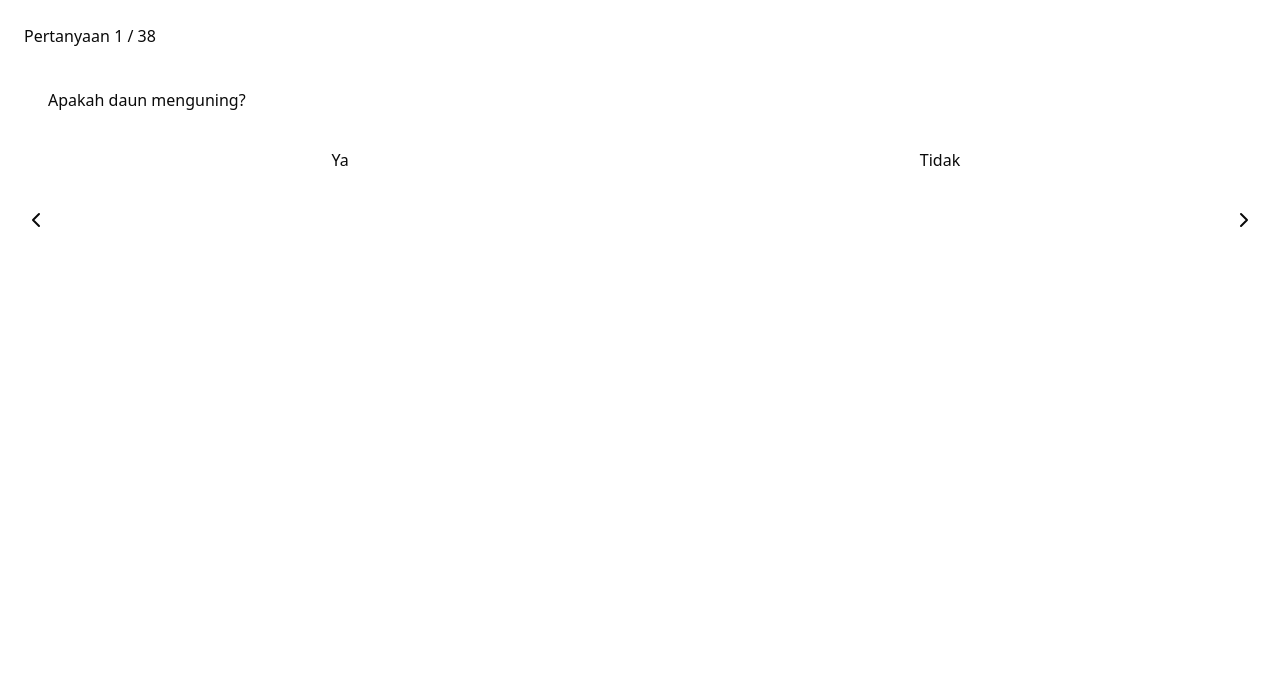
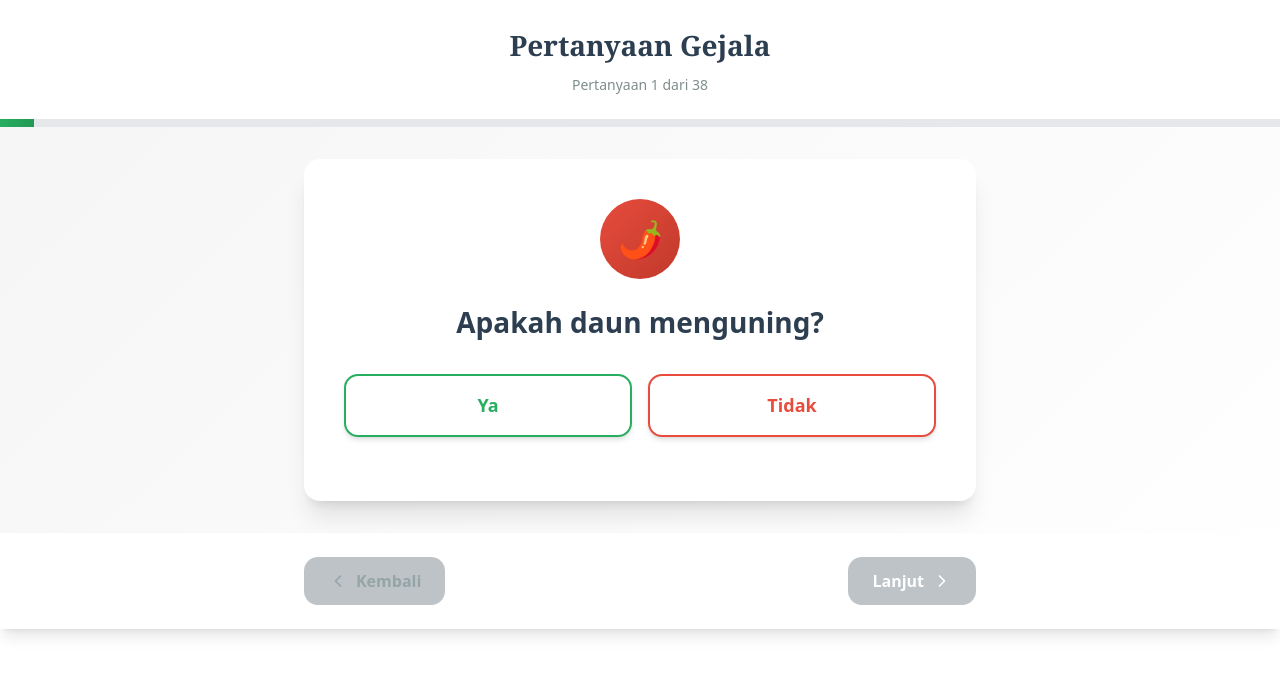
Before and after one commit to 0061Febriana/ChiliCare, a React (Vite) app: page / in a window 1280 px wide. Both pictures are taken after a click on the button "Mulai Diagnosa". Shown: the top 674 px of the page. Built offline with nearby package versions, Linux system fonts and the light colour scheme.

Commit message:
update fitur

```diff
--- a/src/components/DiagnosisPage.tsx
+++ b/src/components/DiagnosisPage.tsx
@@ -1,245 +1,302 @@
 import { motion, AnimatePresence } from "motion/react";
 import { useState } from "react";
-import { ChevronLeft, ChevronRight } from "lucide-react";
+import { ChevronLeft, ChevronRight, CheckCircle } from "lucide-react";
 
-/* =====================
-   INTERFACE
-===================== */
-export interface DiagnosisResult {
-  answers: Record<string, boolean>;
-  diagnosis: DiseaseResult[];
-  bestDisease: DiseaseResult | null;
+interface DiagnosisPageProps {
+  onNavigateToResult: (results: DiagnosisResults) => void;
 }
 
-interface DiseaseResult {
-  name: string;
-  score: number;
-  solution: string[];
+export interface DiagnosisResults {
+  answers: Record<string, boolean>;
 }
 
-interface DiagnosisPageProps {
-  onNavigateToResult: (result: DiagnosisResult) => void;
-}
-
-/* =====================
-   GEJALA
-===================== */
-const symptomMap: Record<string, string> = {
-  G01: "Apakah daun menguning?",
-  G02: "Apakah daun keriting?",
-  G03: "Apakah daun bercak coklat?",
-  G04: "Apakah daun layu walau tanah basah?",
-  G05: "Apakah daun layu pada tanaman muda?",
-  G06: "Apakah daun rontok?",
-  G07: "Apakah daun kecil dan menggulung ke atas?",
-  G08: "Apakah tulang daun menebal dan berwarna kuning?",
-  G09: "Apakah batang busuk?",
-  G10: "Apakah batang mengering di bagian bawah?",
-  G11: "Apakah batang terdapat garis hitam atau coklat?",
-  G12: "Apakah batang layu mendadak?",
-  G13: "Apakah terdapat lendir putih susu pada batang dan akar?",
-  G14: "Apakah buah gugur sebelum matang?",
-  G15: "Apakah buah keriput atau kerdil?",
-  G16: "Apakah buah bercak coklat kehitaman?",
-  G17: "Apakah buah mengkerut dan mengering?",
-  G18: "Apakah buah terlihat layu?",
-  G19: "Apakah bunga dan buah rontok?",
-  G20: "Apakah pertumbuhan terhambat?",
-  G21: "Apakah tanaman kerdil?",
-  G22: "Apakah akar membusuk?",
-  G23: "Apakah akar berwarna coklat kehitaman?",
-  G24: "Apakah akar tidak berkembang normal?",
-  G25: "Apakah tanah terlalu lembab?",
-  G26: "Apakah drainase buruk?",
-  G27: "Apakah tanah terlalu becek?",
-  G28: "Apakah tanah gembur tapi banyak kutu kebul?",
-  G29: "Apakah banyak sisa buah busuk di tanah?",
-  G30: "Apakah jarak tanam terlalu rapat?",
-  G31: "Apakah intensitas hujan tinggi?",
-  G32: "Apakah kurang sinar matahari?",
-  G33: "Apakah tidak ada pengendalian hama?",
-  G34: "Apakah tidak dilakukan penggemburan?",
-  G35: "Apakah kebersihan lahan kurang?",
-  G36: "Apakah jarang disemprot insektisida nabati?",
-  G37: "Apakah tanaman kekurangan kalsium?",
-  G38: "Apakah kualitas bibit rendah?",
-};
-
-const questions = Object.values(symptomMap);
-
-/* =====================
-   RULE PENYAKIT
-===================== */
-const diseaseRules = [
-  {
-    name: "Layu Fusarium",
-    symptoms: ["G04", "G11", "G20", "G24", "G25", "G26"],
-    solution: [
-      "Gunakan benih tahan fusarium",
-      "Perbaiki drainase tanah",
-      "Cabut dan musnahkan tanaman terinfeksi",
-      "Rotasi tanaman",
-      "Gunakan Trichoderma",
-    ],
-  },
-  {
-    name: "Busuk Batang",
-    symptoms: ["G09", "G12", "G18", "G27", "G31", "G37"],
-    solution: [
-      "Hindari penyiraman berlebih",
-      "Gunakan mulsa plastik",
-      "Semprot pupuk kalsium",
-      "Perbaiki drainase lahan",
-    ],
-  },
-  {
-    name: "Bercak Daun",
-    symptoms: ["G03", "G06", "G32", "G33"],
-    solution: [
-      "Pangkas daun bawah",
-      "Jaga kebersihan lahan",
-      "Gunakan fungisida kontak",
-      "Hindari jarak tanam rapat",
-    ],
-  },
-  {
-    name: "Daun Kerdil",
-    symptoms: ["G02", "G01", "G15", "G20", "G28", "G36"],
-    solution: [
-      "Kendalikan kutu kebul",
-      "Tanam varietas tahan virus",
-      "Cabut tanaman terinfeksi berat",
-      "Bersihkan gulma",
-    ],
-  },
-  {
-    name: "Busuk Akar / Rebah Semai",
-    symptoms: ["G10", "G22", "G23", "G25", "G29", "G34", "G38"],
-    solution: [
-      "Gunakan media tanam steril",
-      "Jangan menyiram berlebihan",
-      "Tambahkan Trichoderma",
-      "Jaga aerasi tanah",
-    ],
-  },
-  {
-    name: "Antraknosa (Patek)",
-    symptoms: ["G14", "G16", "G17", "G25", "G30", "G36"],
-    solution: [
-      "Panen tepat waktu",
-      "Semprot fungisida preventif",
-      "Gunakan varietas tahan",
-      "Jaga kebersihan lahan",
-    ],
-  },
-  {
-    name: "Virus Kuning / Gemini",
-    symptoms: ["G01", "G07", "G08", "G19", "G21"],
-    solution: [
-      "Kendalikan serangga vektor",
-      "Gunakan benih sehat",
-      "Sanitasi lahan",
-      "Musnahkan tanaman terinfeksi",
-    ],
-  },
-  {
-    name: "Layu Bakteri",
-    symptoms: ["G05", "G09", "G13", "G22"],
-    solution: [
-      "Gunakan agens hayati",
-      "Semprot bakterisida",
-      "Musnahkan tanaman terinfeksi",
-      "Rotasi tanaman",
-    ],
-  },
+// All symptoms combined into one array for forward chaining
+const allSymptoms = [
+  "Apakah daun menguning?",
+  "Apakah daun keriting?",
+  "Apakah daun bercak coklat?",
+  "Apakah daun layu walau tanah basah?",
+  "Apakah daun layu pada tanaman muda?",
+  "Apakah daun rontok?",
+  "Apakah daun kecil dan menggulung ke atas?",
+  "Apakah tulang daun menebal dan berwarna kuning?",
+  "Apakah batang busuk?",
+  "Apakah batang mengering di bagian bawah?",
+  "Apakah batang terdapat garis hitam atau coklat?",
+  "Apakah batang layu mendadak?",
+  "Apakah terdapat lendir putih susu pada batang dan akar?",
+  "Apakah buah gugur sebelum matang?",
+  "Apakah buah keriput atau kerdil?",
+  "Apakah buah bercak coklat kehitaman?",
+  "Apakah buah mengkerut dan mengering?",
+  "Apakah buah terlihat layu ?",
+  "Apakah bunga dan buah rontok?",
+  "Apakah pertumbuhan terhambat?",
+  "Apakah tanaman kerdil?",
+  "Apakah akar membusuk?",
+  "Apakah akar berwarna coklat kehitaman?",
+  "Apakah akar tidak berkembang normal?",
+  "Apakah tanah terlalu lembab?",
+  "Apakah drainase buruk?",
+  "Apakah tanah terlalu becek?",
+  "Apakah tanah gembur tapi banyak kutu kebul?",
+  "Apakah banyak sisa buah busuk di tanah?",
+  "Apakah jarak tanam terlalu rapat?",
+  "Apakah intensitas hujan tinggi?",
+  "Apakah kurang sinar matahari?",
+  "Apakah tidak ada pengendalian hama?",
+  "Apakah tidak dilakukan penggemburan?",
+  "Apakah kebersihan lahan kurang?",
+  "Apakah jarang disemprot insektisida nabati?",
+  "Apakah tanaman kekurangan kalsium",
+  "Apakah kualitas bibit rendah?",
 ];
 
-/* =====================
-   KOMPONEN
-===================== */
 export default function DiagnosisPage({
   onNavigateToResult,
 }: DiagnosisPageProps) {
-  const [index, setIndex] = useState(0);
+  const [currentQuestionIndex, setCurrentQuestionIndex] = useState(0);
   const [answers, setAnswers] = useState<Record<string, boolean>>({});
+  const [direction, setDirection] = useState(1); // 1 for forward, -1 for backward
 
-  const currentQuestion = questions[index];
-  const isLast = index === questions.length - 1;
+  const currentQuestion = allSymptoms[currentQuestionIndex];
+  const totalQuestions = allSymptoms.length;
+  const progress = ((currentQuestionIndex + 1) / totalQuestions) * 100;
+  const isLastQuestion = currentQuestionIndex === totalQuestions - 1;
+  const isFirstQuestion = currentQuestionIndex === 0;
 
-  const answer = (value: boolean) => {
-    setAnswers({ ...answers, [currentQuestion]: value });
+  const handleAnswer = (answer: boolean) => {
+    setAnswers((prev) => ({
+      ...prev,
+      [currentQuestion]: answer,
+    }));
+
+    // Auto-advance after answering (optional, can be removed if you want manual navigation)
+    setTimeout(() => {
+      if (!isLastQuestion) {
+        handleNext();
+      }
+    }, 300);
   };
 
-  const finish = () => {
-    const diagnosis = diseaseRules
-      .map((d) => {
-        let score = 0;
-        d.symptoms.forEach((code) => {
-          const q = symptomMap[code];
-          if (answers[q]) score++;
-        });
-        return { name: d.name, score, solution: d.solution };
-      })
-      .sort((a, b) => b.score - a.score);
-
-    onNavigateToResult({
-      answers,
-      diagnosis,
-      bestDisease: diagnosis[0]?.score > 0 ? diagnosis[0] : null,
-    });
+  const handleNext = () => {
+    if (currentQuestionIndex < totalQuestions - 1) {
+      setDirection(1);
+      setCurrentQuestionIndex((prev) => prev + 1);
+    }
   };
 
+  const handleBack = () => {
+    if (currentQuestionIndex > 0) {
+      setDirection(-1);
+      setCurrentQuestionIndex((prev) => prev - 1);
+    }
+  };
+
+  const handleFinish = () => {
+    onNavigateToResult({ answers });
+  };
+
+  const currentAnswer = answers[currentQuestion];
+
   return (
-    <div className="p-6 max-w-xl mx-auto">
-      <h2 className="text-xl font-bold mb-4">
-        Pertanyaan {index + 1} / {questions.length}
+    <motion.div
+      initial={{ opacity: 0 }}
+      animate={{ opacity: 1 }}
+      transition={{ duration: 0.4 }}
+      className="size-full flex flex-col"
+      style={{
+        background: "linear-gradient(135deg, #F5F5F5 0%, #FFFFFF 100%)",
+      }}
+    >
+      {/* Header */}
+      <div
+        className="p-4 sm:p-6 text-center shadow-sm"
+        style={{ backgroundColor: "#FFFFFF" }}
+      >
+        <h1
+          className="mb-2"
+          style={{
+            fontFamily: "Georgia, serif",
+            color: "#2C3E50",
+            fontSize: "clamp(1.25rem, 4vw, 1.75rem)",
+            fontWeight: "bold",
+          }}
+        >
+          Pertanyaan Gejala
+        </h1>
+        <p style={{ color: "#7F8C8D", fontSize: "0.875rem" }}>
+          Pertanyaan {currentQuestionIndex + 1} dari {totalQuestions}
+        </p>
+      </div>
+
+      {/* Progress Bar */}
+      <div className="w-full bg-gray-200 h-2">
+        <motion.div
+          initial={{ width: 0 }}
+          animate={{ width: `${progress}%` }}
+          transition={{ duration: 0.3 }}
+          className="h-full"
+          style={{
+            background: "linear-gradient(90deg, #27AE60 0%, #229954 100%)",
+          }}
+        />
+      </div>
+
+      {/* Question Card */}
+      <div className="flex-1 flex items-center justify-center p-4 sm:p-6 md:p-8">
+        <div className="w-full max-w-2xl">
+          <AnimatePresence mode="wait" custom={direction}>
+            <motion.div
+              key={currentQuestionIndex}
+              custom={direction}
+              initial={{ opacity: 0, x: direction * 50 }}
+              animate={{ opacity: 1, x: 0 }}
+              exit={{ opacity: 0, x: direction * -50 }}
+              transition={{ duration: 0.3 }}
+              className="bg-white rounded-2xl shadow-xl p-6 sm:p-8 md:p-10"
+            >
+              {/* Question Icon */}
+              <div className="flex justify-center mb-6">
+                <div
+                  className="w-16 h-16 sm:w-20 sm:h-20 rounded-full flex items-center justify-center"
+                  style={{
+                    background:
+                      "linear-gradient(135deg, #E74C3C 0%, #C0392B 100%)",
+                  }}
+                >
+                  <span className="text-3xl sm:text-4xl">🌶️</span>
+                </div>
+              </div>
+
+              {/* Question Text */}
+              <h2
+                className="text-center mb-8"
+                style={{
+                  color: "#2C3E50",
+                  fontSize: "clamp(1.25rem, 4vw, 1.75rem)",
+                  fontWeight: "600",
+                  lineHeight: "1.4",
+                }}
+              >
+                {currentQuestion}
               </h2>
 
-      <AnimatePresence mode="wait">
-        <motion.div
-          key={index}
-          initial={{ opacity: 0, x: 40 }}
-          animate={{ opacity: 1, x: 0 }}
-          exit={{ opacity: 0, x: -40 }}
-          className="bg-white shadow rounded-xl p-6"
+              {/* Answer Buttons */}
+              <div className="flex gap-4 justify-center mb-6">
+                <motion.button
+                  whileHover={{ scale: 1.05 }}
+                  whileTap={{ scale: 0.95 }}
+                  onClick={() => handleAnswer(true)}
+                  className="flex-1 max-w-xs py-4 px-6 rounded-xl transition-all shadow-md"
+                  style={{
+                    background:
+                      currentAnswer === true
+                        ? "linear-gradient(135deg, #27AE60 0%, #229954 100%)"
+                        : "#FFFFFF",
+                    color: currentAnswer === true ? "#FFFFFF" : "#27AE60",
+                    border: `2px solid ${
+                      currentAnswer === true ? "#27AE60" : "#27AE60"
+                    }`,
+                    fontWeight: "600",
+                    fontSize: "1.125rem",
+                  }}
                 >
-          <p className="text-lg font-medium mb-6">{currentQuestion}</p>
+                  {currentAnswer === true && (
+                    <CheckCircle className="inline mr-2" size={20} />
+                  )}
+                  Ya
+                </motion.button>
 
-          <div className="flex gap-4">
-            <button
-              onClick={() => answer(true)}
-              className="flex-1 py-3 rounded-xl bg-green-600 text-white"
+                <motion.button
+                  whileHover={{ scale: 1.05 }}
+                  whileTap={{ scale: 0.95 }}
+                  onClick={() => handleAnswer(false)}
+                  className="flex-1 max-w-xs py-4 px-6 rounded-xl transition-all shadow-md"
+                  style={{
+                    background:
+                      currentAnswer === false
+                        ? "linear-gradient(135deg, #E74C3C 0%, #C0392B 100%)"
+                        : "#FFFFFF",
+                    color: currentAnswer === false ? "#FFFFFF" : "#E74C3C",
+                    border: `2px solid ${
+                      currentAnswer === false ? "#E74C3C" : "#E74C3C"
+                    }`,
+                    fontWeight: "600",
+                    fontSize: "1.125rem",
+                  }}
                 >
-              Ya
-            </button>
-            <button
-              onClick={() => answer(false)}
-              className="flex-1 py-3 rounded-xl bg-red-600 text-white"
-            >
+                  {currentAnswer === false && (
+                    <CheckCircle className="inline mr-2" size={20} />
+                  )}
                   Tidak
-            </button>
+                </motion.button>
               </div>
             </motion.div>
           </AnimatePresence>
+        </div>
+      </div>
 
-      <div className="flex justify-between mt-6">
-        <button disabled={index === 0} onClick={() => setIndex(index - 1)}>
-          <ChevronLeft />
+      {/* Navigation Buttons */}
+      <div className="p-4 sm:p-6 bg-white shadow-lg">
+        <div className="max-w-2xl mx-auto flex justify-between gap-4">
+          <button
+            onClick={handleBack}
+            disabled={isFirstQuestion}
+            className="flex items-center gap-2 px-4 sm:px-6 py-3 rounded-xl transition-all"
+            style={{
+              backgroundColor: isFirstQuestion ? "#BDC3C7" : "#ECF0F1",
+              color: isFirstQuestion ? "#95A5A6" : "#2C3E50",
+              fontWeight: "600",
+              border: "none",
+              cursor: isFirstQuestion ? "not-allowed" : "pointer",
+            }}
+          >
+            <ChevronLeft size={20} />
+            <span className="hidden sm:inline">Kembali</span>
           </button>
 
-        {!isLast ? (
-          <button onClick={() => setIndex(index + 1)}>
-            <ChevronRight />
+          {!isLastQuestion ? (
+            <button
+              onClick={handleNext}
+              disabled={currentAnswer === undefined}
+              className="flex items-center gap-2 px-4 sm:px-6 py-3 rounded-xl transition-all"
+              style={{
+                background:
+                  currentAnswer !== undefined
+                    ? "linear-gradient(135deg, #27AE60 0%, #229954 100%)"
+                    : "#BDC3C7",
+                color: "#FFFFFF",
+                fontWeight: "600",
+                border: "none",
+                cursor: currentAnswer !== undefined ? "pointer" : "not-allowed",
+              }}
+            >
+              <span className="hidden sm:inline">Lanjut</span>
+              <ChevronRight size={20} />
             </button>
           ) : (
             <button
-            onClick={finish}
-            className="bg-blue-700 text-white px-6 py-2 rounded-lg"
+              onClick={handleFinish}
+              disabled={currentAnswer === undefined}
+              className="flex items-center gap-2 px-4 sm:px-6 py-3 rounded-xl transition-all"
+              style={{
+                background:
+                  currentAnswer !== undefined
+                    ? "linear-gradient(135deg, #E74C3C 0%, #C0392B 100%)"
+                    : "#BDC3C7",
+                color: "#FFFFFF",
+                fontWeight: "600",
+                border: "none",
+                cursor: currentAnswer !== undefined ? "pointer" : "not-allowed",
+              }}
             >
-            Lihat Hasil
+              <CheckCircle size={20} />
+              <span>Simpan & Selesai</span>
             </button>
           )}
         </div>
       </div>
+    </motion.div>
   );
 }
--- a/src/components/ResultPage.tsx
+++ b/src/components/ResultPage.tsx
@@ -1,5 +1,5 @@
 import { motion } from "motion/react";
-import { DiagnosisResult } from "./DiagnosisPage";
+import { DiagnosisResults } from "./DiagnosisPage";
 import {
   Home,
   AlertTriangle,
@@ -10,7 +10,7 @@ import {
 import jsPDF from "jspdf";
 
 interface ResultPageProps {
-  results: DiagnosisResult;
+  results: DiagnosisResults;
   onNavigateBack: () => void;
 }
 
--- a/src/components/SplashScreen.tsx
+++ b/src/components/SplashScreen.tsx
@@ -14,7 +14,7 @@ export default function SplashScreen({ onNavigate }: SplashScreenProps) {
       transition={{ duration: 0.8 }}
       className="size-full flex flex-col items-center justify-center px-4"
       style={{
-        background: "linear-gradient(135deg, #F5F5F5 0%, #FFFFFF 100%)"
+        background: "linear-gradient(135deg, #F5F5F5 0%, #FFFFFF 100%)",
       }}
     >
       {/* Decorative elements */}
@@ -49,7 +49,7 @@ export default function SplashScreen({ onNavigate }: SplashScreenProps) {
           color: "#2C3E50",
           fontSize: "clamp(2rem, 6vw, 3rem)",
           fontWeight: "bold",
-          letterSpacing: "-0.02em"
+          letterSpacing: "-0.02em",
         }}
       >
         Chili Care
@@ -64,7 +64,7 @@ export default function SplashScreen({ onNavigate }: SplashScreenProps) {
         style={{
           color: "#7F8C8D",
           fontSize: "clamp(1rem, 3vw, 1.25rem)",
-          fontStyle: "italic"
+          fontStyle: "italic",
         }}
       >
         Diagnosa Akurat, Cabai Lebih Sehat
```
Also changed, not shown: src/App.tsx (+12 -4 lines). Lines whose indentation alone changed are shown as unchanged.
